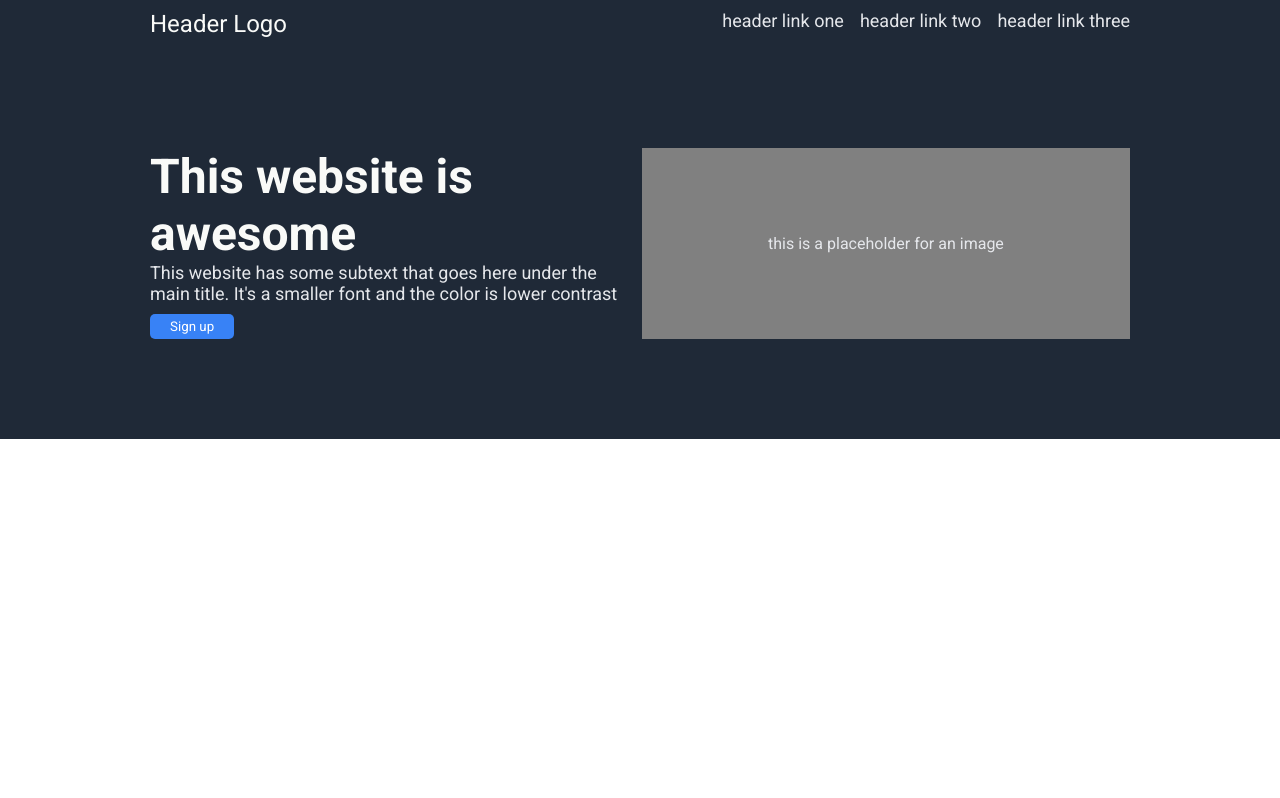
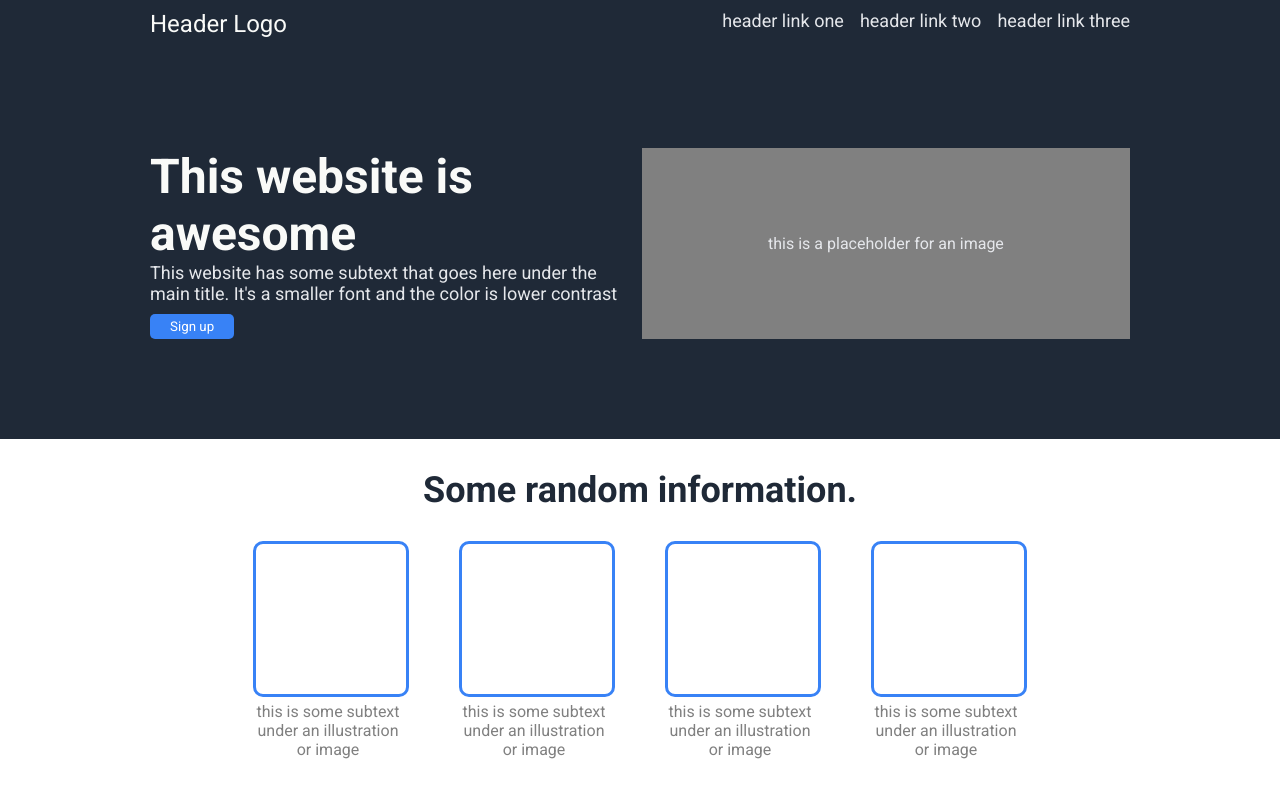
Before and after one commit to rizk-o/landing-page, a plain HTML site: page index.html in a window 1280 px wide. Drawn offline with Linux system fonts and the light colour scheme.

Commit message:
Add second section of page

```diff
--- a/index.html
+++ b/index.html
@@ -28,5 +28,39 @@
             <div class="img">this is a placeholder for an image</div>
         </div>
 
+        <div class="second-section">
+            <div class="info-title">Some random information.</div>
+
+        <div class="info-row">
+            <div class="info-container">
+                <div class="illustration"> </div>
+                <div class="text">this is some subtext under an illustration or image</div>
+            </div>
+
+            <div class="info-container">
+                <div class="illustration"> </div>
+                <div class="text">this is some subtext under an illustration or image</div>
+            </div>
+
+            <div class="info-container">
+                <div class="illustration"> </div>
+                <div class="text">this is some subtext under an illustration or image</div>
+            </div>
+
+            <div class="info-container">
+                <div class="illustration"> </div>
+                <div class="text">this is some subtext under an illustration or image</div>
+            </div>
+
+
+        </div>
+
+
+
+
+
+
+        </div>
+
     </body>
 </html>
--- a/style.css
+++ b/style.css
@@ -91,3 +91,47 @@ button {
 
 
 }
+
+.info-title {
+    display: flex;
+    justify-content: center;
+    font-size: 36px;
+    font-weight: bolder;
+    color: #1F2937;
+    padding: 30px;
+
+}
+
+
+.info-container {
+    display: flex;
+    flex-direction: column;
+
+}
+
+.illustration {
+    width: 150px;
+    height: 150px;
+
+    border-style: solid;
+    border-color: #3882f6;
+    border-radius: 10px;
+
+
+}
+/* instead of hardcoding illustration and text width, how can i make them dependent on each other? */
+
+.text {
+    color: gray;
+    font-size: 16px;
+    max-width: 150px;
+    padding-top: 5px;
+    text-align: center;
+
+}
+
+.info-row {
+    display: flex;
+    justify-content: center;
+    gap:50px ;
+}
```
